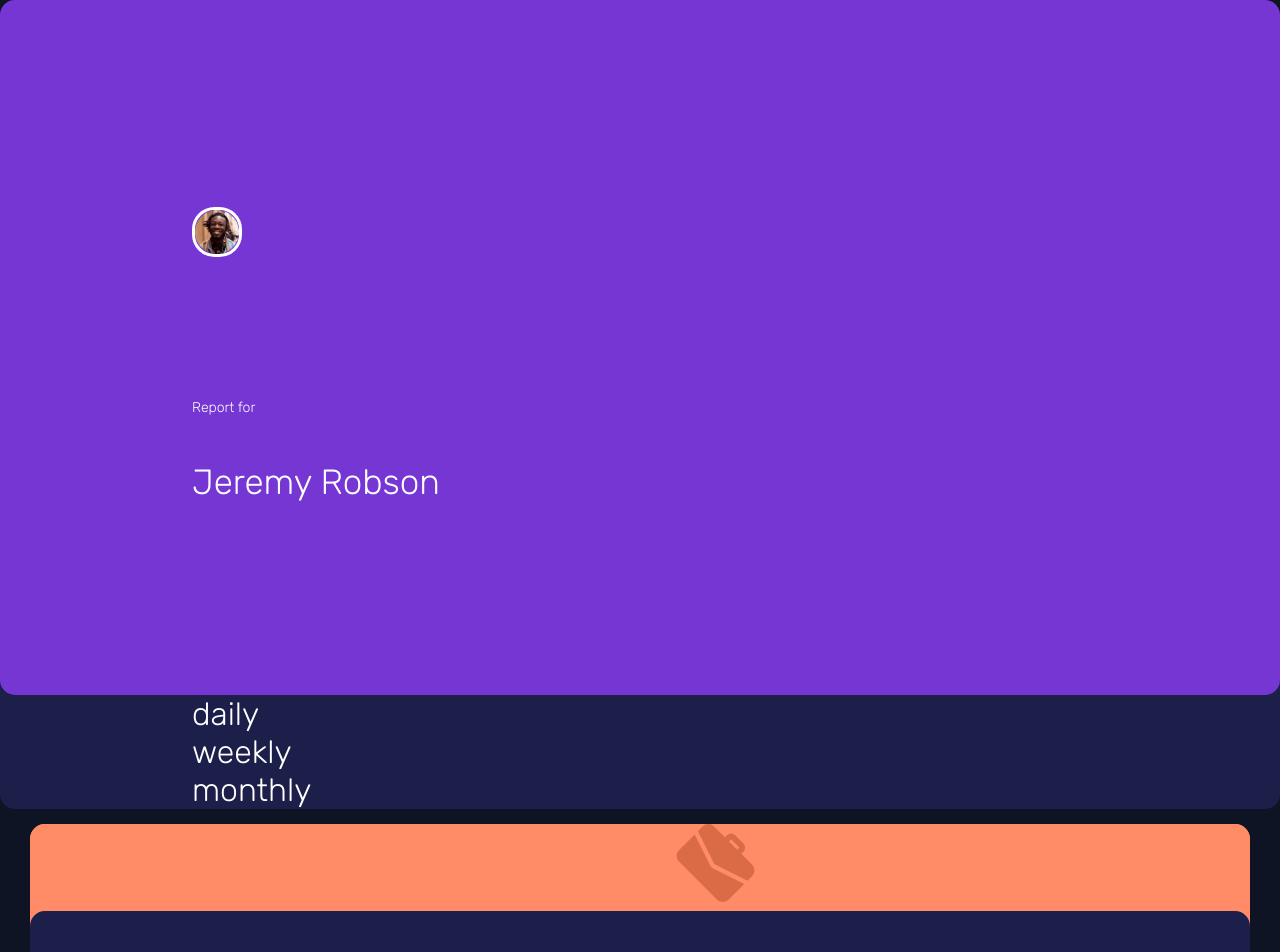
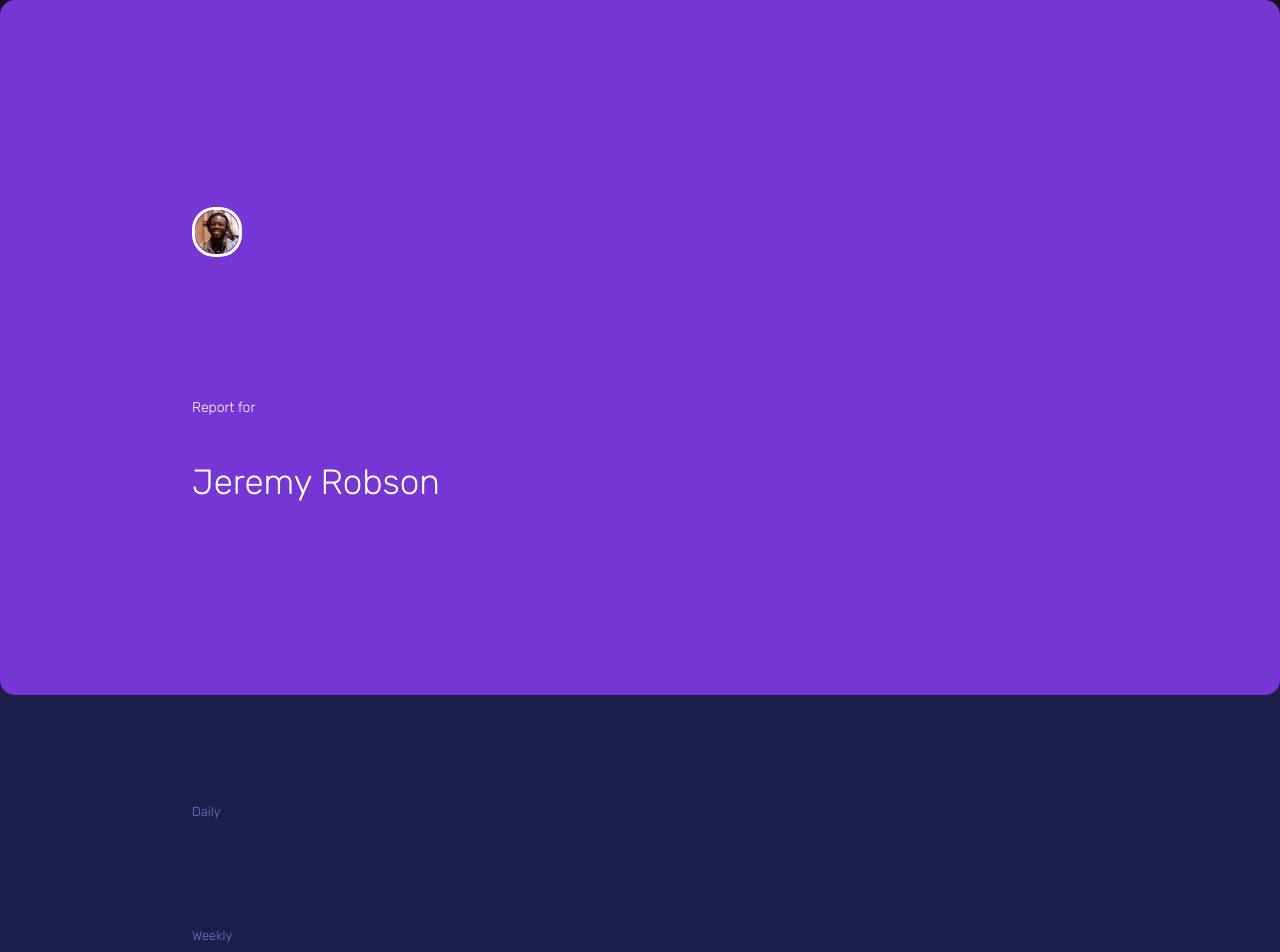
Before and after one commit to MariaMarusakova/6_time-tracking-dashboard, a React (Create React App) app: page / in a window 1280 px wide. Shown: the top 952 px of the page. Built offline with nearby package versions, Linux system fonts and the light colour scheme.

Commit message:
align the left section

```diff
--- a/src/App.css
+++ b/src/App.css
@@ -110,8 +110,6 @@ body {
   overflow: hidden;
   perspective: 1px;
   margin: 15px;
-
-
 }
 
 .title {
@@ -119,9 +117,14 @@ body {
 
 }
 
+.activity-value:hover{
+  background-color: var(--Desaturated-blue);
+}
+
+
 .activity-value {
   background-color: var(--Dark-blue);
-  height: 100%;
+  height: 55%;
   width: 100%;
   text-align: justify;
   padding-left: 10%;
@@ -141,14 +144,30 @@ body {
 .side-bar {
   border-radius: 15px;
   background-color: var(--Dark-blue);
-
-
 }
 
 .time-frame {
   border-radius: 15px;
   height: 30%;
   padding-left: 15%;
+  font-size: small;
+  padding: auto;
+  margin: auto;
+}
+
+.side{
+  padding-top: 5%;
+  padding-bottom: 5%;
+  font-weight: 400;
+  color: var(--Desaturated-blue);
+}
+
+.side:hover{
+  color: white;
+}
+
+.daily-side{
+  padding-top: 10%;
 }
 
 .headshot {
--- a/src/SideBar.jsx
+++ b/src/SideBar.jsx
@@ -14,9 +14,9 @@ const SideBar = (props) => {
 
 
       <div className="time-frame">
-        <div className="daily-side">daily</div>
-        <div className="weekly-side">weekly</div>
-        <div className="monthly-side">monthly</div>
+        <div className="side daily-side">Daily</div>
+        <div className="side weekly-side">Weekly</div>
+        <div className="side monthly-side">Monthly</div>
       </div>
 
     </div>
```
Also changed, not shown: src/TimeTracker.jsx (+9 -11 lines).
